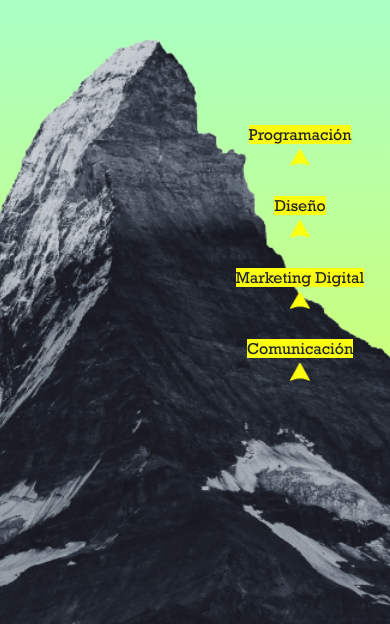
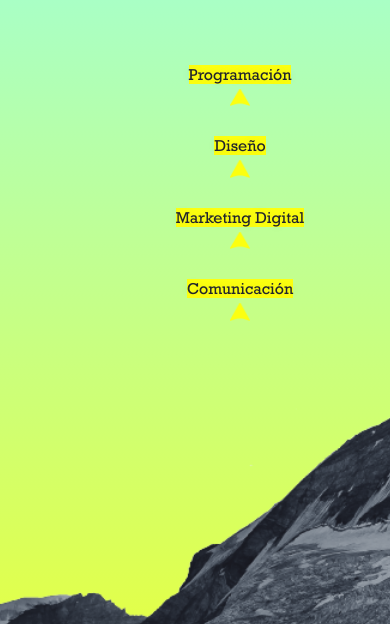
Before and after one commit to Aurafer22/P4_Portfolio_ARF, a website built with Vite: page index.html in a window 390 px wide. Shown: the part 155-779 px from the top of the page. Built offline with nearby package versions, Linux system fonts and the light colour scheme; files whose address does not match are found by name.

Commit message:
arreglo responsive header

```diff
--- a/src/components/designer/Designer.css
+++ b/src/components/designer/Designer.css
@@ -51,6 +51,9 @@
   #diseño {
     padding: 40px 20px;
   }
+  .divDesign > ul {
+    width: 50%;
+  }
   .logoExample,
   .maquetacionExamp,
   .UIXexamp {
--- a/src/components/header/Header.css
+++ b/src/components/header/Header.css
@@ -84,3 +84,8 @@ header {
     display: none;
   }
 }
+@media (max-width: 450px) {
+  .imgHeader {
+    object-position: center;
+  }
+}
--- a/src/components/nav/Nav.css
+++ b/src/components/nav/Nav.css
@@ -83,8 +83,8 @@
 }
 @media (max-width: 550px) {
   #nav {
-    top: 280px;
-    left: 200px;
+    top: 220px;
+    left: 140px;
   }
   .ulMenu > li > a {
     font-size: 16px;
```
